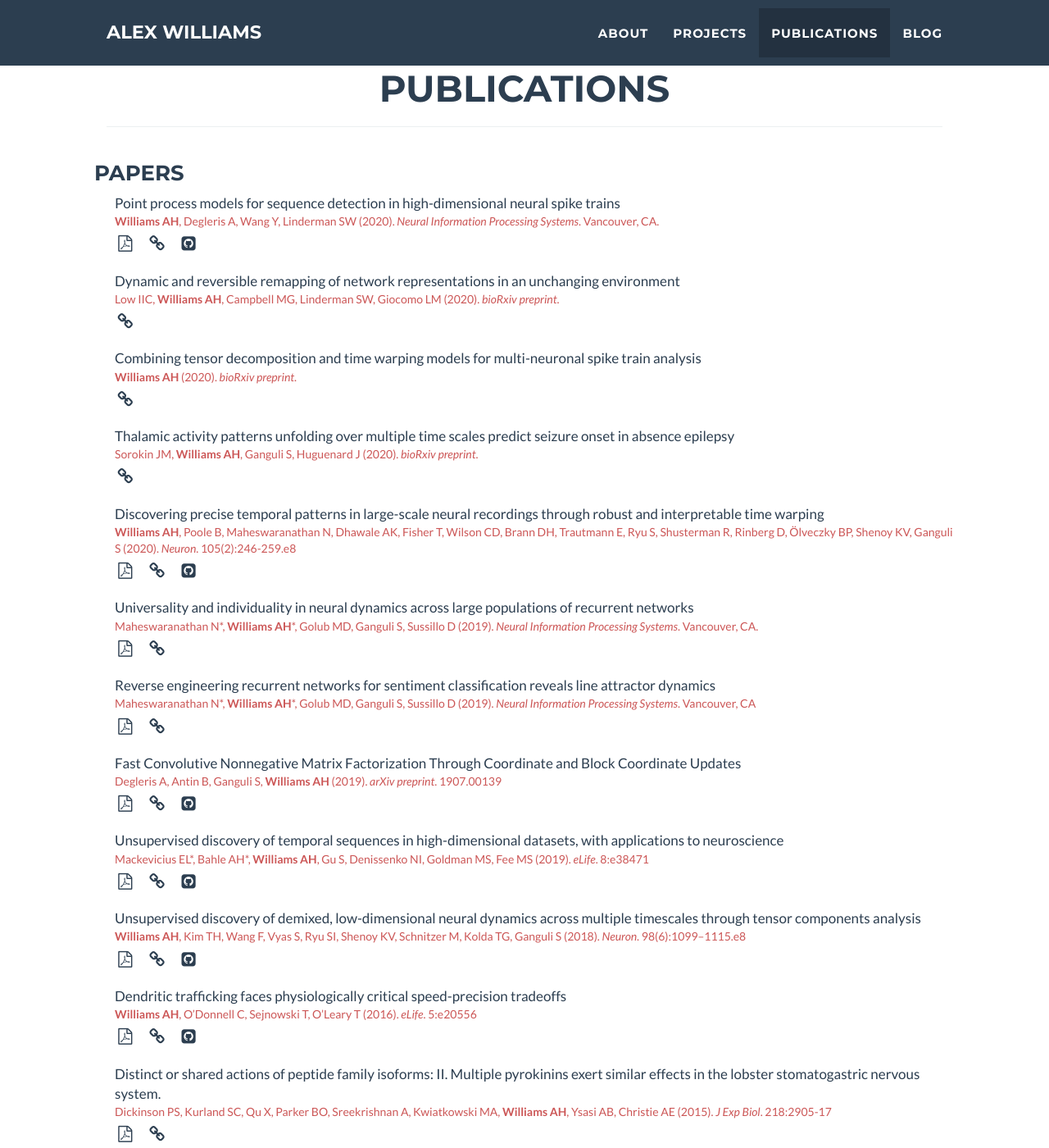
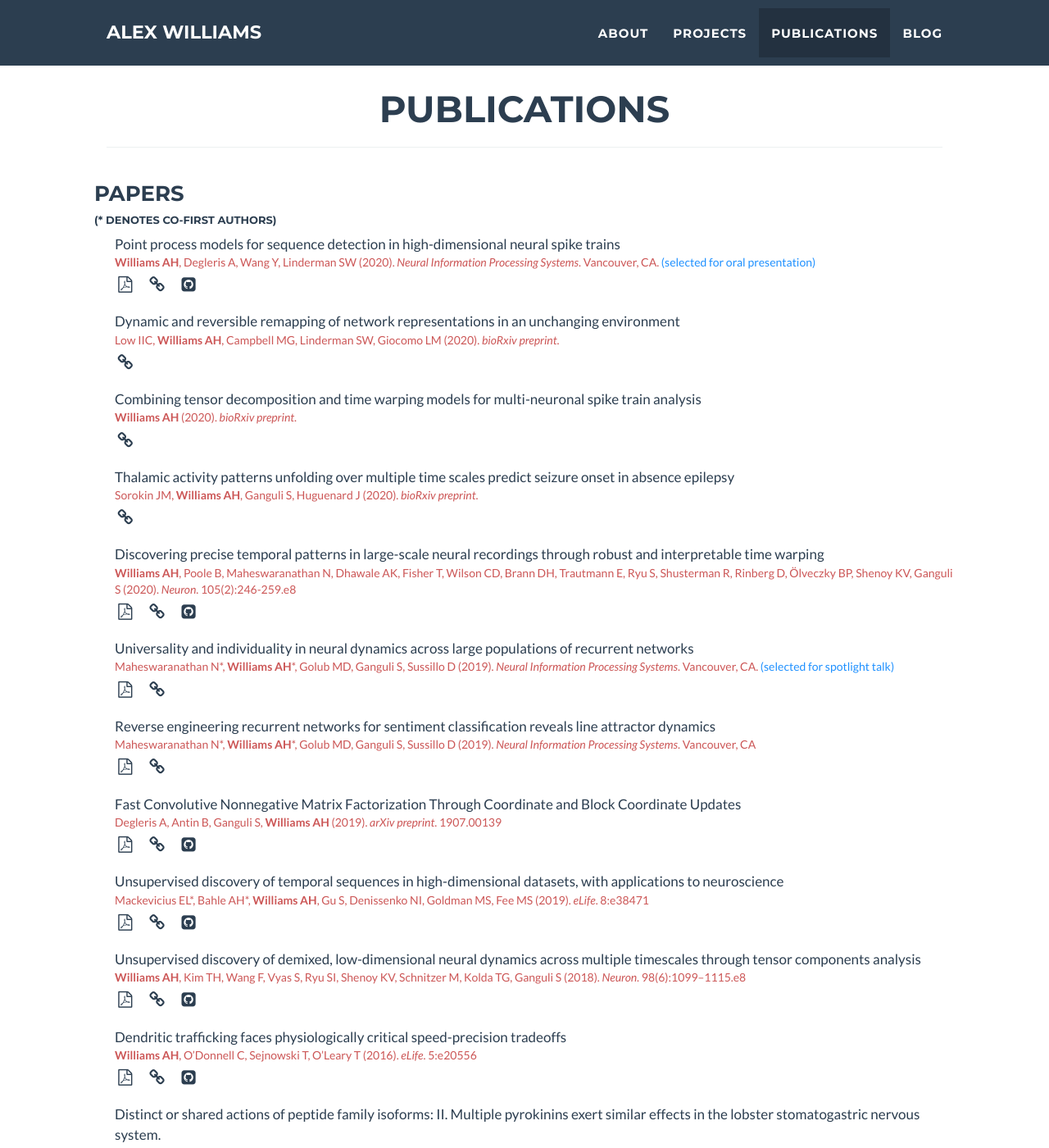
Before and after one commit to ahwillia/ahwillia.github.com, a Jekyll site: the page built from index.html, in a window 1280 px wide and 1400 px high, scrolled down 2005 px. Shown: the whole window at 82% size. Built offline with Jekyll 4.4.1, drawn with Linux system fonts in a browser that asks for light colours; nearby versions of some CDN libraries; library files that are not in the unit come from our copies.

Commit message:
update includes

```diff
--- a/_includes/citation.html
+++ b/_includes/citation.html
@@ -7,6 +7,9 @@
 </li>
 <li class="author">
     {{ paper.author }} ({{ paper.year }}). <em>{{ paper.journal }}</em>. {{ paper.pg }}
+    {% if paper.award %}
+    <span style="color:#1e90ff">({{ paper.award }})</span>
+    {% endif %}
 </li>
 
 <ul class="list-inline">
--- a/_includes/header.html
+++ b/_includes/header.html
@@ -3,7 +3,7 @@
         <div class="container">
             <div class="row">
                 <div class="col-lg-12">
-                    <img height=175 src="img/profile.jpg" alt="">
+                    <img height=200 src="img/profile.jpg" alt="">
                     <div class="intro-text">
                         <span class="name">Alex Williams</span>
                         <span class="skills">Postdoctoral Researcher<br>Statistics &amp; Theoretical Neuroscience</span><br>
--- a/_includes/publications.html
+++ b/_includes/publications.html
@@ -9,6 +9,7 @@
             </div>
             <div class="row">
                 <h3>Papers</h3>
+                <h6>(* denotes co-first authors)</h6>
                 <ul class="pub-list">
                 {% for paper in site.data.papers %}
                     {% include citation.html %}
```
